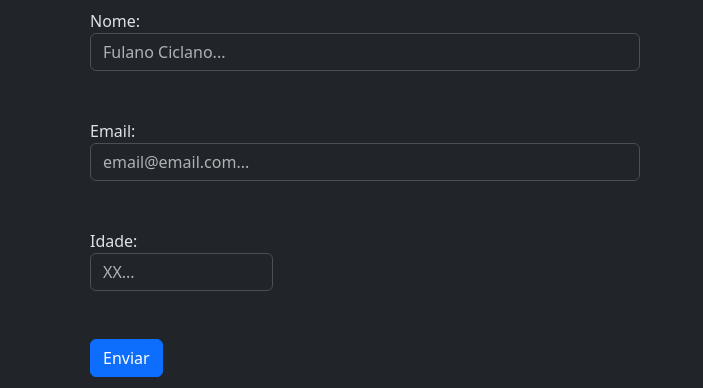
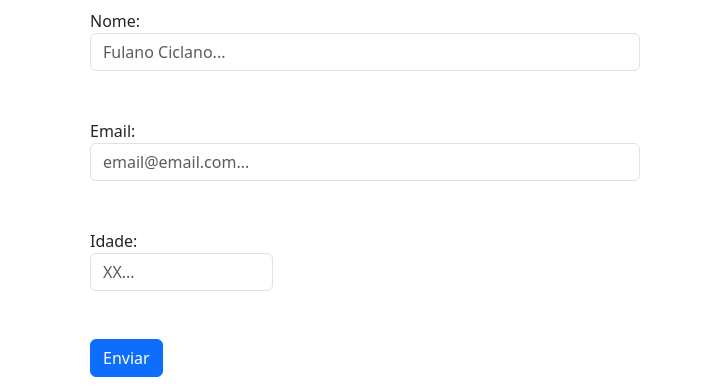
Before and after one commit to guiilhermelopes/formularioDOM, a plain HTML site: page index.html in a window 1280 px wide. Shown: the part 67-455 px from the top of the page, without its empty margins (0-703 px from the left). Drawn offline with nearby package versions, Linux system fonts and the light colour scheme.

Commit message:
Alterado tema da aplicação

```diff
--- a/index.html
+++ b/index.html
@@ -1,5 +1,5 @@
 <!DOCTYPE html>
-<html lang="pt-br" data-bs-theme = "dark">
+<html lang="pt-br" data-bs-theme="light">
 <head>
     <meta charset="UTF-8">
     <meta name="viewport" content="width=device-width, initial-scale=1.0">
```
